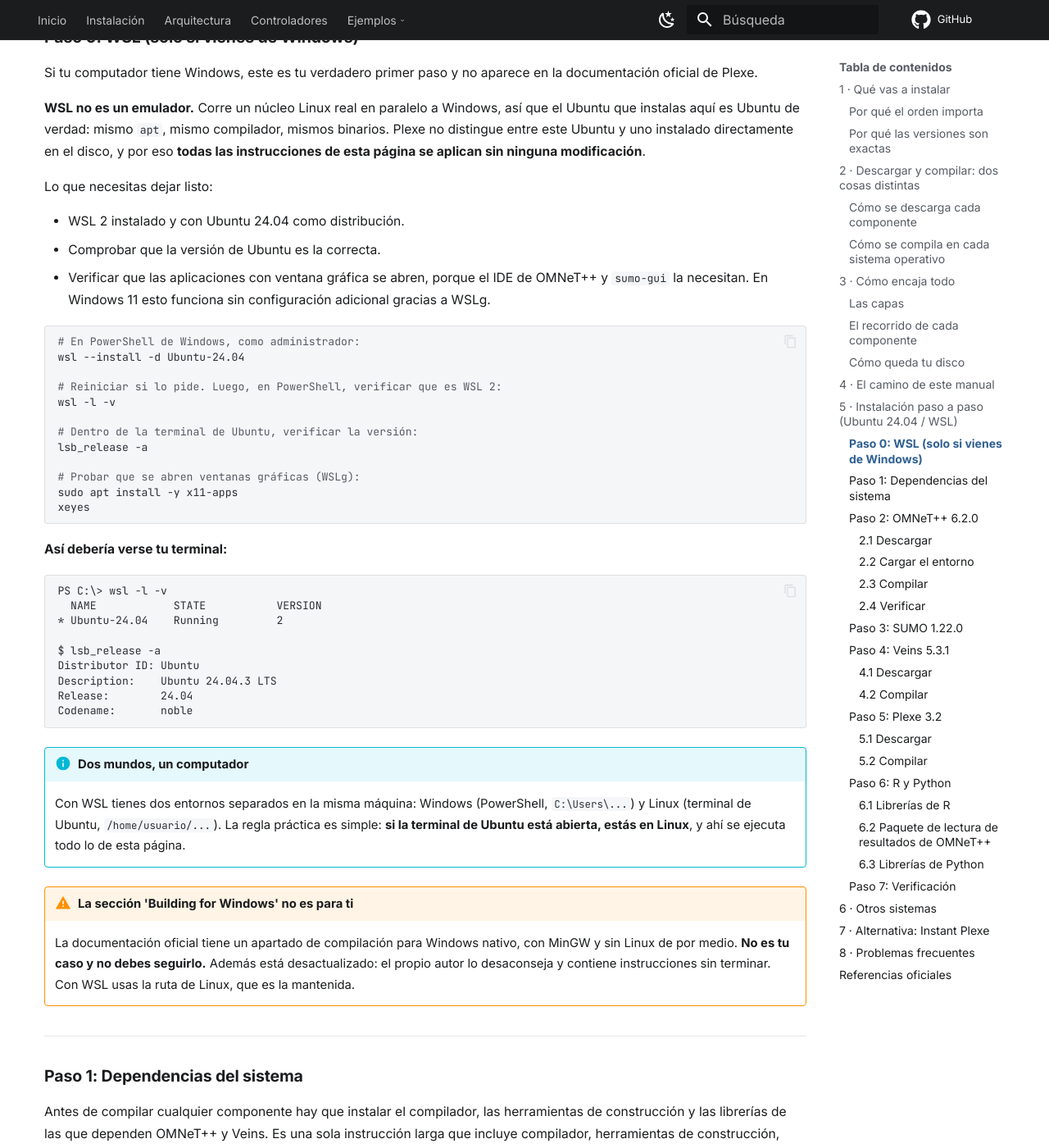
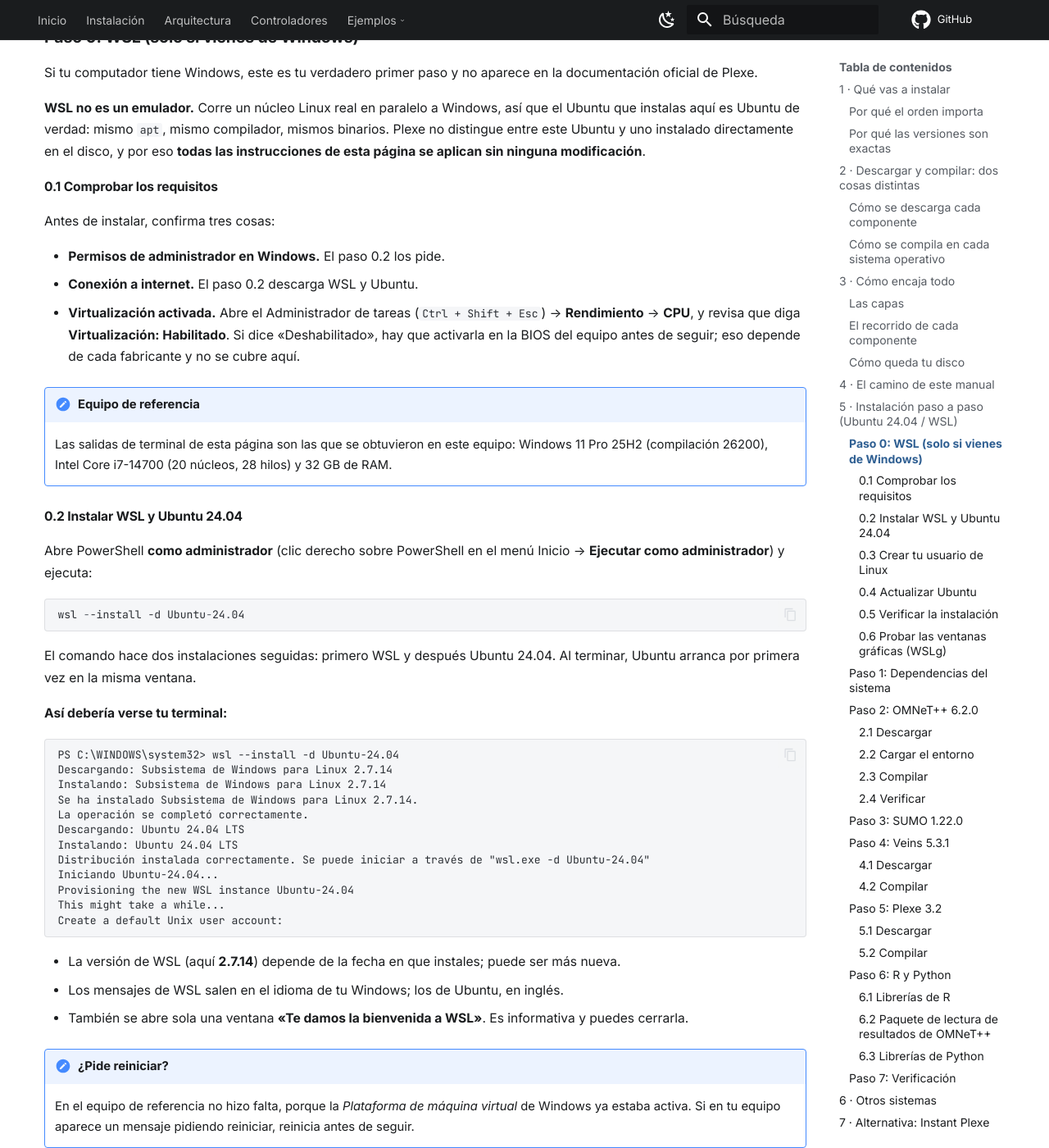
Before and after one commit to VictorJaqueA1/plexe-manual-victor-jaque, an MkDocs documentation site: the page built from docs/instalacion.md, in a window 1280 px wide and 1400 px high, scrolled down 6653 px. Shown: the whole window at 82% size. Built offline with MkDocs 1.6.1 and Material for MkDocs 9.7.7, drawn with Linux system fonts in a browser that asks for light colours; comment, search, counter and statistics services are not loaded; some of the changed text lies outside the part shown.

Commit message:
Documenta pasos 0.1 a 0.3 de instalacion con salida real y captura

````diff
--- a/docs/instalacion.md
+++ b/docs/instalacion.md
@@ -171,39 +171,118 @@
 
 **WSL no es un emulador.** Corre un núcleo Linux real en paralelo a Windows, así que el Ubuntu que instalas aquí es Ubuntu de verdad: mismo `apt`, mismo compilador, mismos binarios. Plexe no distingue entre este Ubuntu y uno instalado directamente en el disco, y por eso **todas las instrucciones de esta página se aplican sin ninguna modificación**.
 
-Lo que necesitas dejar listo:
+#### 0.1 Comprobar los requisitos
 
-- WSL 2 instalado y con Ubuntu 24.04 como distribución.
-- Comprobar que la versión de Ubuntu es la correcta.
-- Verificar que las aplicaciones con ventana gráfica se abren, porque el IDE de OMNeT++ y `sumo-gui` la necesitan. En Windows 11 esto funciona sin configuración adicional gracias a WSLg.
+Antes de instalar, confirma tres cosas:
 
-```bash
-# En PowerShell de Windows, como administrador:
+- **Permisos de administrador en Windows.** El paso 0.2 los pide.
+- **Conexión a internet.** El paso 0.2 descarga WSL y Ubuntu.
+- **Virtualización activada.** Abre el Administrador de tareas (`Ctrl + Shift + Esc`) → **Rendimiento** → **CPU**, y revisa que diga **Virtualización: Habilitado**. Si dice «Deshabilitado», hay que activarla en la BIOS del equipo antes de seguir; eso depende de cada fabricante y no se cubre aquí.
+
+!!! note "Equipo de referencia"
+    Las salidas de terminal de esta página son las que se obtuvieron en este equipo: Windows 11 Pro 25H2 (compilación 26200), Intel Core i7-14700 (20 núcleos, 28 hilos) y 32 GB de RAM.
+
+#### 0.2 Instalar WSL y Ubuntu 24.04
+
+Abre PowerShell **como administrador** (clic derecho sobre PowerShell en el menú Inicio → **Ejecutar como administrador**) y ejecuta:
+
+```powershell
 wsl --install -d Ubuntu-24.04
+```
 
-# Reiniciar si lo pide. Luego, en PowerShell, verificar que es WSL 2:
-wsl -l -v
-
-# Dentro de la terminal de Ubuntu, verificar la versión:
-lsb_release -a
-
-# Probar que se abren ventanas gráficas (WSLg):
-sudo apt install -y x11-apps
-xeyes
-```
+El comando hace dos instalaciones seguidas: primero WSL y después Ubuntu 24.04. Al terminar, Ubuntu arranca por primera vez en la misma ventana.
 
 **Así debería verse tu terminal:**
 
 ```text
-PS C:\> wsl -l -v
-  NAME            STATE           VERSION
-* Ubuntu-24.04    Running         2
+PS C:\WINDOWS\system32> wsl --install -d Ubuntu-24.04
+Descargando: Subsistema de Windows para Linux 2.7.14
+Instalando: Subsistema de Windows para Linux 2.7.14
+Se ha instalado Subsistema de Windows para Linux 2.7.14.
+La operación se completó correctamente.
+Descargando: Ubuntu 24.04 LTS
+Instalando: Ubuntu 24.04 LTS
+Distribución instalada correctamente. Se puede iniciar a través de "wsl.exe -d Ubuntu-24.04"
+Iniciando Ubuntu-24.04...
+Provisioning the new WSL instance Ubuntu-24.04
+This might take a while...
+Create a default Unix user account:
+```
 
-$ lsb_release -a
-Distributor ID: Ubuntu
-Description:    Ubuntu 24.04.3 LTS
-Release:        24.04
-Codename:       noble
+- La versión de WSL (aquí **2.7.14**) depende de la fecha en que instales; puede ser más nueva.
+- Los mensajes de WSL salen en el idioma de tu Windows; los de Ubuntu, en inglés.
+- También se abre sola una ventana **«Te damos la bienvenida a WSL»**. Es informativa y puedes cerrarla.
+
+!!! note "¿Pide reiniciar?"
+    En el equipo de referencia no hizo falta, porque la *Plataforma de máquina virtual* de Windows ya estaba activa. Si en tu equipo aparece un mensaje pidiendo reiniciar, reinicia antes de seguir.
+
+#### 0.3 Crear tu usuario de Linux
+
+En su primer arranque, Ubuntu pide crear una cuenta. Es una cuenta de Linux, independiente de tu usuario de Windows.
+
+1. **Nombre de usuario.** Debe empezar con una letra minúscula o un guion bajo, y solo puede tener minúsculas, números, guiones bajos y guiones. Sin mayúsculas ni espacios.
+2. **Contraseña, dos veces.** Es la contraseña que te pedirá `sudo`, así que anótala. **Mientras la escribes no aparece nada en pantalla**: lee el aviso de abajo antes de empezar.
+
+!!! warning "La contraseña no se ve mientras la escribes"
+    Al escribir la contraseña, la terminal **no muestra nada: ni letras, ni puntos, ni asteriscos**, y el cursor no avanza. Parece que el teclado no responde, pero sí está registrando lo que escribes. Es el comportamiento normal de Linux. Escríbela completa y presiona Enter. Si las dos veces no coinciden, Ubuntu te deja intentarlo de nuevo (ver «Si te equivocas», más abajo).
+
+**Así debería verse tu terminal:**
+
+```text
+Create a default Unix user account: victorjaque
+New password:
+Retype new password:
+passwd: password updated successfully
+To run a command as administrator (user "root"), use "sudo <command>".
+See "man sudo_root" for details.
+
+victorjaque@DESKTOP-6VI5783:/mnt/c/WINDOWS/system32$
+```
+
+La última línea indica que ya estás dentro de Ubuntu, con la forma `usuario@nombre-del-equipo:carpeta$`. Verás tu propio usuario y el nombre de tu PC.
+
+!!! warning "Si te equivocas"
+    Un nombre con mayúsculas o espacios se rechaza, y Ubuntu lo vuelve a pedir:
+
+    ```text
+    Create a default Unix user account: Victor Jaque
+    Invalid username. A valid username must start with a lowercase letter or underscore, and can contain lowercase letters, digits, underscores, and dashes.
+    ```
+
+    Si las dos contraseñas no coinciden, responde `y` para intentarlo de nuevo:
+
+    ```text
+    Sorry, passwords do not match.
+    passwd: Authentication token manipulation error
+    passwd: password unchanged
+    Try again? [y/N] y
+    ```
+
+!!! tip "Quedaste en una carpeta de Windows"
+    Como Ubuntu arrancó desde PowerShell, la terminal quedó en `/mnt/c/WINDOWS/system32`, que es `C:\WINDOWS\system32` visto desde Linux. No trabajes ahí (ver el consejo sobre `/mnt/c` en la [sección 3](#como-queda-tu-disco)).
+
+**Ejemplo real: así se vio la instalación en el equipo de referencia**
+
+![Sesión completa de los pasos 0.2 y 0.3 en PowerShell, en el equipo de referencia](img/instalacion-paso-0-wsl.png)
+
+La captura muestra los pasos 0.2 y 0.3 tal como ocurrieron, incluidos los dos errores del recuadro «Si te equivocas»: el nombre de usuario rechazado dos veces y las contraseñas que no coincidieron en el primer intento.
+
+#### 0.4 Actualizar Ubuntu
+
+```bash
+# PENDIENTE: actualizar la lista de paquetes y el sistema
+```
+
+#### 0.5 Verificar la instalación
+
+```bash
+# PENDIENTE: verificar que es WSL 2 y la versión de Ubuntu
+```
+
+#### 0.6 Probar las ventanas gráficas (WSLg)
+
+```bash
+# PENDIENTE: probar que se abren ventanas gráficas
 ```
 
 !!! info "Dos mundos, un computador"
````
Also changed, not shown: docs/img/instalacion-paso-0-wsl.png (added).
